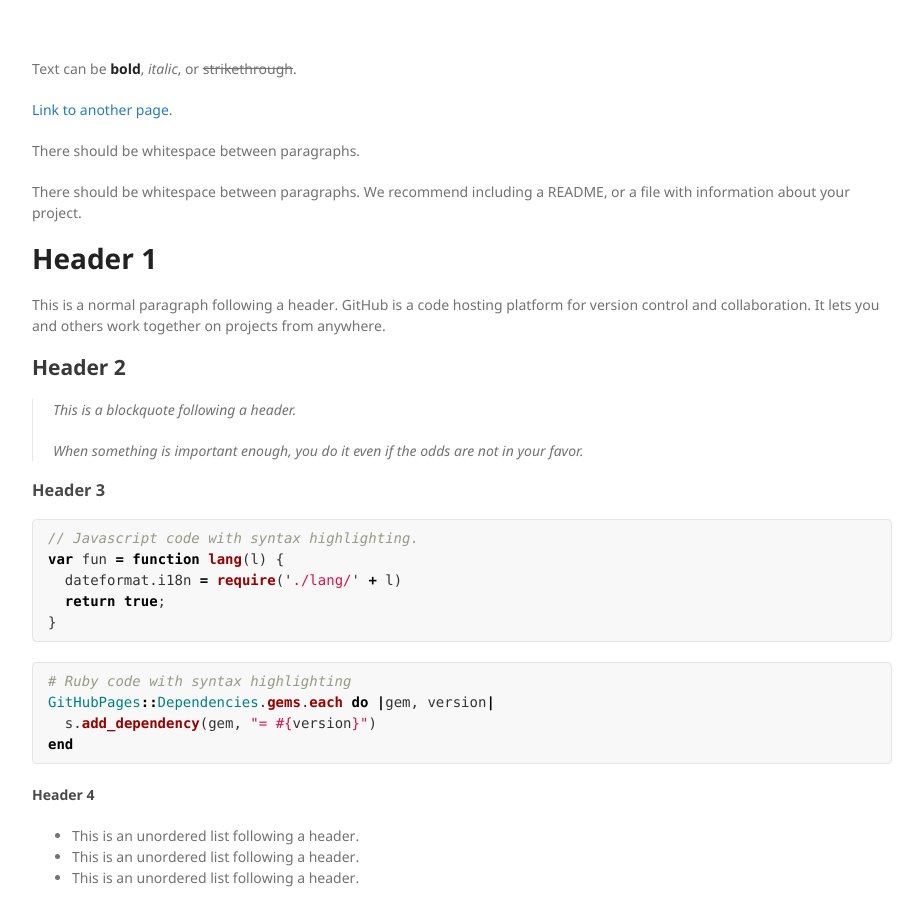
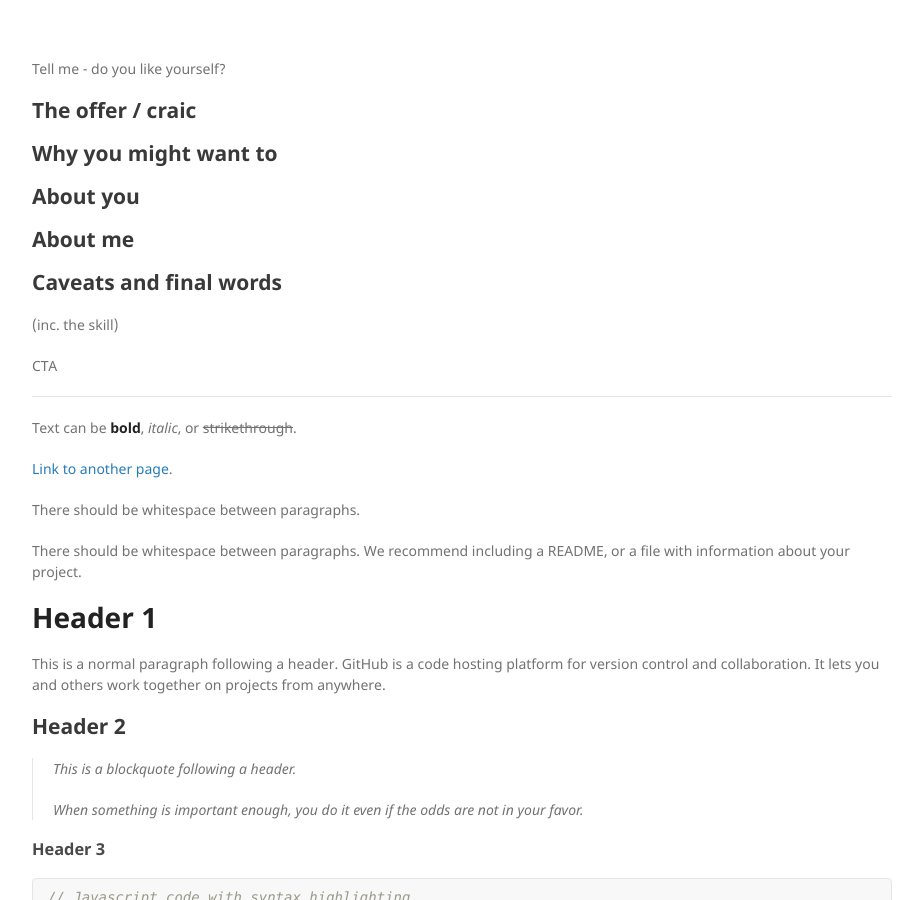
Before and after one commit to cameronhill1/skillofads, a Jekyll site: the page built from index.md, in a window 1280 px wide and 900 px high. Shown: the whole window, without its empty margins (178-1101 px from the left). Built offline with Jekyll 4.4.1, drawn with Linux system fonts in a browser that asks for light colours.

Commit message:
Update index.md

```diff
--- a/index.md
+++ b/index.md
@@ -1,6 +1,62 @@
 ---
 layout: default
 ---
+
+Tell me - do you like yourself?
+
+
+
+## The offer / craic
+
+
+
+
+
+## Why you might want to
+
+
+
+
+
+## About you
+
+
+
+
+
+## About me
+
+
+
+
+
+## Caveats and final words
+
+
+(inc. the skill)
+
+
+CTA
+
+
+
+
+
+
+
+
+
+
+
+
+
+
+
+
+***
+
+
+
 
 Text can be **bold**, _italic_, or ~~strikethrough~~.
 
```
